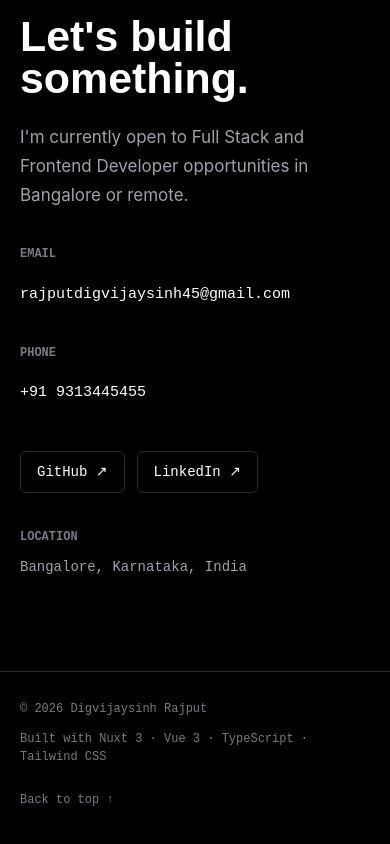
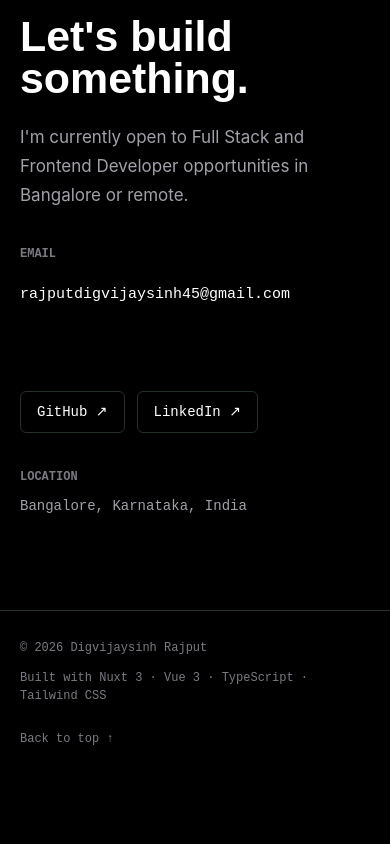
Before and after one commit to digvijay-ui/digvijay-portfolio, a Nuxt app: page / in a window 390 px wide. Shown: the part 8481-9325 px from the top of the page. After the commit the page ends 9270 px from the top, so only its background shows below. Built offline with nearby package versions, Linux system fonts and the light colour scheme.

Commit message:
UI: remove phone from the contact

```diff
--- a/components/sections/ContactSection.vue
+++ b/components/sections/ContactSection.vue
@@ -80,11 +80,9 @@ onBeforeUnmount(() => {
           </div>
 
           <div class="contact-details__item">
-            <dt>Phone</dt>
+            <dt></dt>
             <dd>
-              <a :href="contact.phoneHref" class="contact-link">
-                {{ contact.phone }}
-              </a>
+
             </dd>
           </div>
         </dl>
--- a/data/portfolio.ts
+++ b/data/portfolio.ts
@@ -207,8 +207,6 @@ export const portfolioData: PortfolioData = {
     description:
       "I'm currently open to Full Stack and Frontend Developer opportunities in Bangalore or remote.",
     email: 'rajputdigvijaysinh45@gmail.com',
-    phone: '+91 9313445455',
-    phoneHref: 'tel:+919313445455',
     location: 'Bangalore, Karnataka, India',
   },
   socialLinks: [
--- a/types/portfolio.ts
+++ b/types/portfolio.ts
@@ -68,8 +68,6 @@ export interface ContactInfo {
   heading: string
   description: string
   email: string
-  phone: string
-  phoneHref: string
   location: string
 }
 
```
